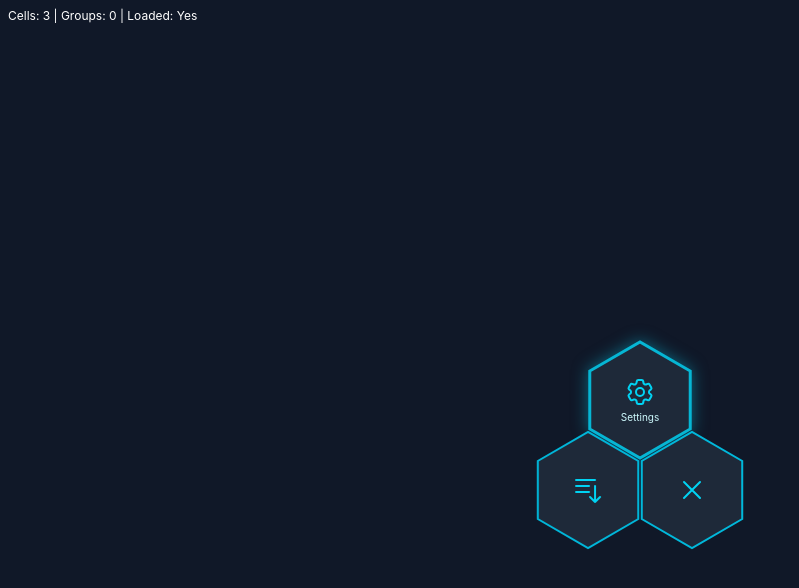
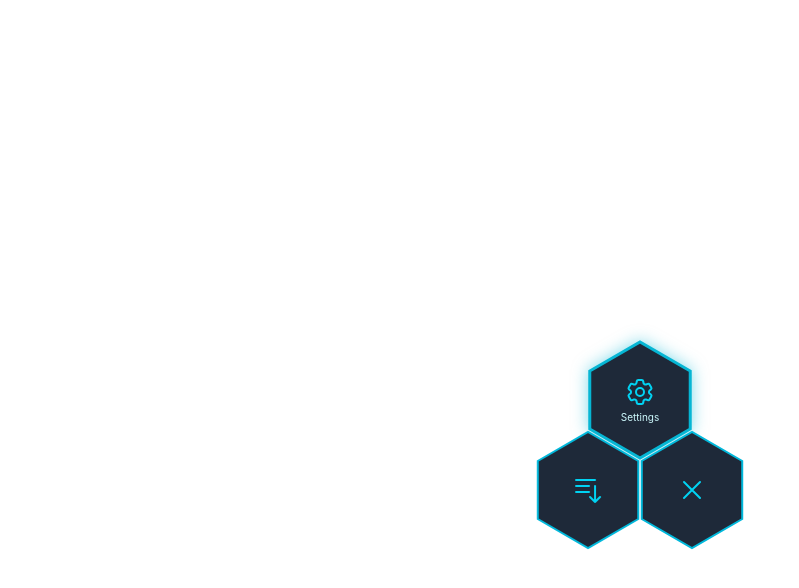
Before and after one commit to Catharacta/hexa-launcher, a React (Vite) app: page / in a window 1280 px wide. Shown: the top 588 px of the page, without its empty margins (0-799 px from the left). Built offline with nearby package versions, Linux system fonts and the light colour scheme; the HTML template or start-up script is replaced by a standard one.

Commit message:
Fix/transparency deep dive (#3)
* fix: enable window transparency

* fix: remove app background for proper transparency

* fix: remove bg-gray-900 from HexGrid and disable window shadow

```diff
--- a/src/components/HexGrid.tsx
+++ b/src/components/HexGrid.tsx
@@ -79,7 +79,7 @@ export const HexGrid: React.FC = () => {
 
     return (
         <div
-            className="w-full h-screen bg-gray-900 overflow-hidden flex items-center justify-center select-none relative"
+            className="w-full h-screen bg-transparent overflow-hidden flex items-center justify-center select-none relative"
             onMouseDown={handleBackgroundClick}
             onDragOver={(e) => e.preventDefault()}
         >
```
